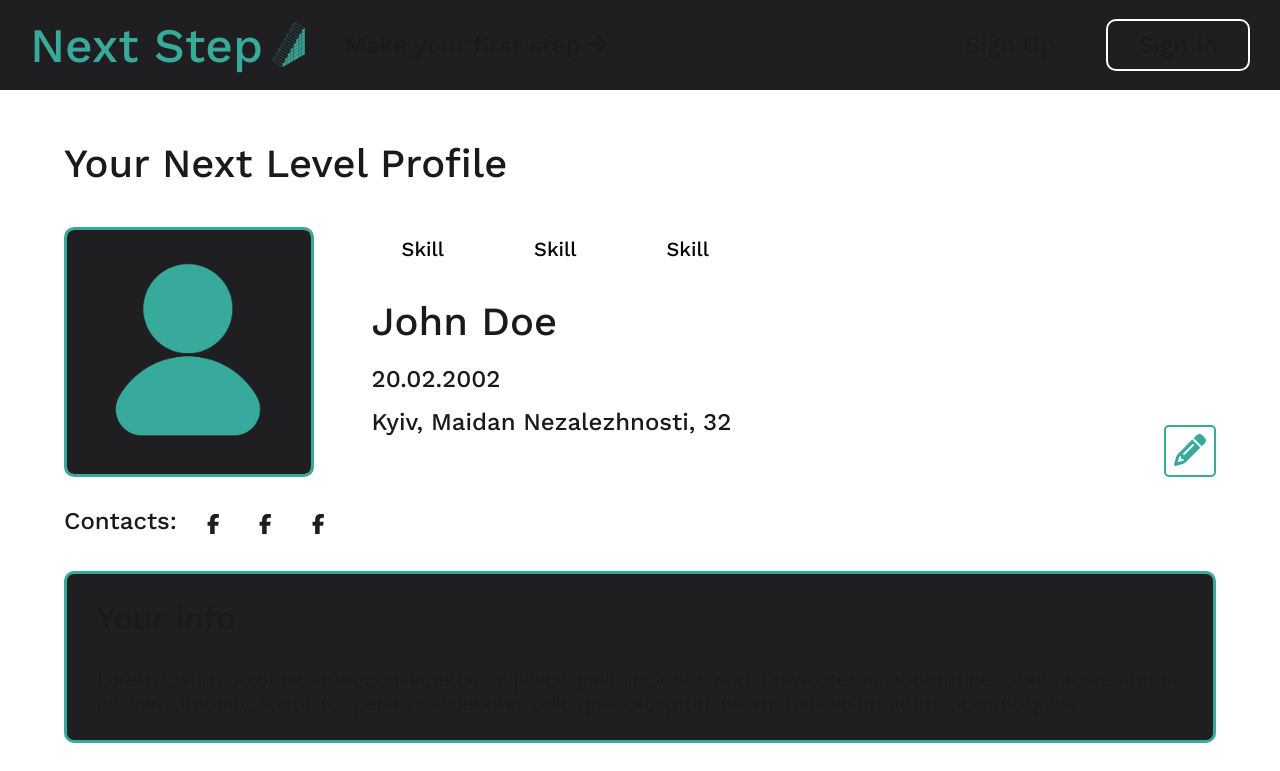
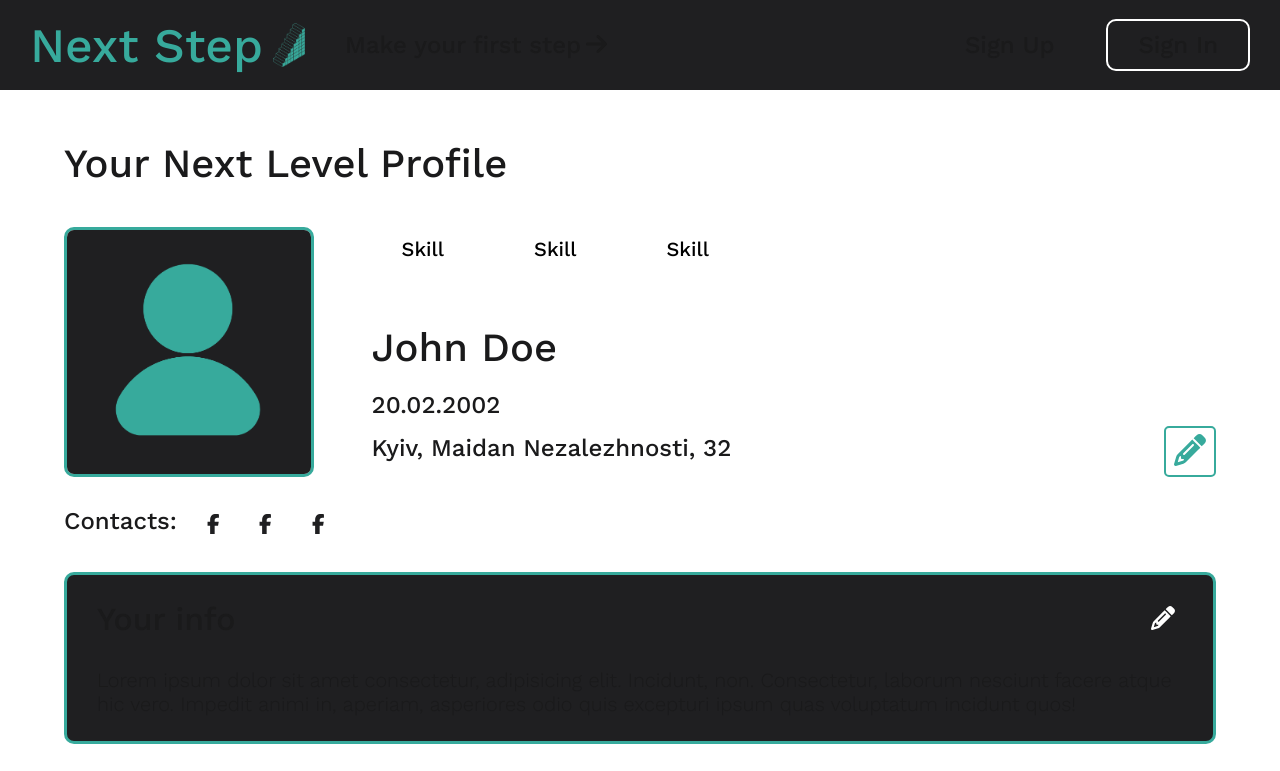
Before and after one commit to Crosshell/next-step, a Next.js app in the folder apps/front/: page /my-profile in a window 1280 px wide. Shown: the top 771 px of the page. Built offline with nearby package versions, Linux system fonts and the light colour scheme.

Commit message:
feat: add buttons to profile elements

```diff
--- a/apps/front/src/app/my-profile/page.module.css
+++ b/apps/front/src/app/my-profile/page.module.css
@@ -37,6 +37,19 @@
   color: black;
 }
 
+.edit-skills-btn {
+  background-color: transparent;
+  border: 0;
+}
+
+.edit-skills-btn div {
+  padding: 5px 8px;
+  border: 2px solid white;
+  border-radius: 10px;
+  font-size: 1.5rem;
+  color: white;
+}
+
 .personal-info h2 {
   margin-bottom: 20px;
   font-size: 2.5rem;
@@ -48,12 +61,16 @@
   font-weight: 500;
 }
 
-.edit-link div {
+.edit-info-btn {
   position: absolute;
   bottom: 0;
   right: 0;
+  background-color: transparent;
+  border: 0;
+}
+
+.edit-info-btn div {
   padding: 5px 8px;
-  background-color: transparent;
   border: 2px solid #37aa9c;
   border-radius: 5px;
   font-size: 2rem;
@@ -71,6 +88,19 @@
   font-size: 1.5rem;
 }
 
+.edit-contacts-btn {
+  background-color: transparent;
+  border: 0;
+}
+
+.edit-contacts-btn div {
+  padding: 4px 7px;
+  border: 2px solid white;
+  border-radius: 7px;
+  font-size: 1.25rem;
+  color: white;
+}
+
 .logout-btn {
   padding: 10px 20px;
   background-color: transparent;
--- a/apps/front/src/app/my-profile/page.tsx
+++ b/apps/front/src/app/my-profile/page.tsx
@@ -8,7 +8,7 @@ import InfoBox from '@/components/ProfileItems/InfoBox';
 import InfoItem from '@/components/ProfileItems/InfoItem';
 import AnimatedIcon from '@/components/HoveredItem/HoveredItem';
 
-import { faPencil } from '@fortawesome/free-solid-svg-icons';
+import { faPlus, faPencil } from '@fortawesome/free-solid-svg-icons';
 import classes from './page.module.css';
 import itemClasses from '../../components/ProfileItems/Profile.module.css';
 import { useMutation } from '@tanstack/react-query';
@@ -48,7 +48,7 @@ export default function ProfilePage() {
       <div className={classes['main-info']}>
         <Image
           src="/images/no-avatar.png"
-          alt="stairs-image"
+          alt="avatar-image"
           width={250}
           height={250}
           priority
@@ -58,15 +58,18 @@ export default function ProfilePage() {
             <span>Skill</span>
             <span>Skill</span>
             <span>Skill</span>
+            <button className={classes['edit-skills-btn']}>
+              <AnimatedIcon iconType={faPlus} />
+            </button>
           </div>
           <div className={classes['personal-info']}>
             <h2>John Doe</h2>
             <p>20.02.2002</p>
             <p>Kyiv, Maidan Nezalezhnosti, 32</p>
           </div>
-          <Link href="/profile" className={classes['edit-link']}>
+          <button className={classes['edit-info-btn']}>
             <AnimatedIcon iconType={faPencil} />
-          </Link>
+          </button>
         </div>
       </div>
       <div className={classes.contacts}>
@@ -74,6 +77,9 @@ export default function ProfilePage() {
         <ContactLink />
         <ContactLink />
         <ContactLink />
+        <button className={classes['edit-contacts-btn']}>
+          <AnimatedIcon iconType={faPlus} />
+        </button>
       </div>
       <InfoBox title="Your info">
         <p>
--- a/apps/front/src/components/ProfileItems/InfoBox.tsx
+++ b/apps/front/src/components/ProfileItems/InfoBox.tsx
@@ -1,4 +1,7 @@
 import { ReactNode } from 'react';
+import AnimatedIcon from '@/components/HoveredItem/HoveredItem';
+import { faPencil } from '@fortawesome/free-solid-svg-icons';
+
 import classes from './Profile.module.css';
 
 interface Props {
@@ -9,7 +12,15 @@ interface Props {
 export default function InfoBox({ children, title }: Props) {
   return (
     <div className={classes['info-box']}>
-      <h3>{title}</h3>
+      <div className="row-space-between">
+        <h3>{title}</h3>
+        <div className="row-align-center">
+          <button className={classes['edit-info-btn']}>
+            <AnimatedIcon iconType={faPencil} />
+          </button>
+        </div>
+      </div>
+
       {children}
     </div>
   );
--- a/apps/front/src/components/ProfileItems/Profile.module.css
+++ b/apps/front/src/components/ProfileItems/Profile.module.css
@@ -58,3 +58,15 @@
   font-weight: 500;
   color: #1f1f21;
 }
+
+.edit-info-btn {
+  background-color: transparent;
+  border: 0;
+}
+
+.edit-info-btn div {
+  padding: 5px 8px;
+  border-radius: 10px;
+  font-size: 1.5rem;
+  color: white;
+}
```
